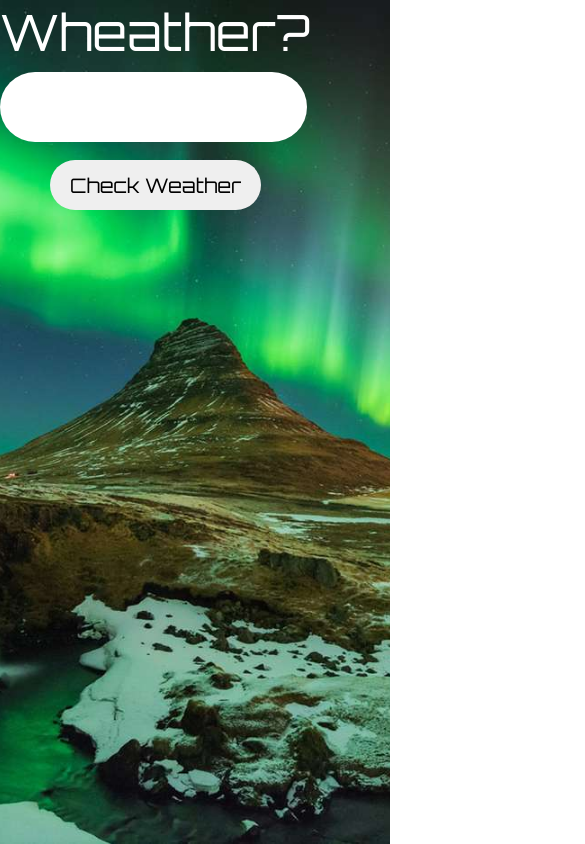
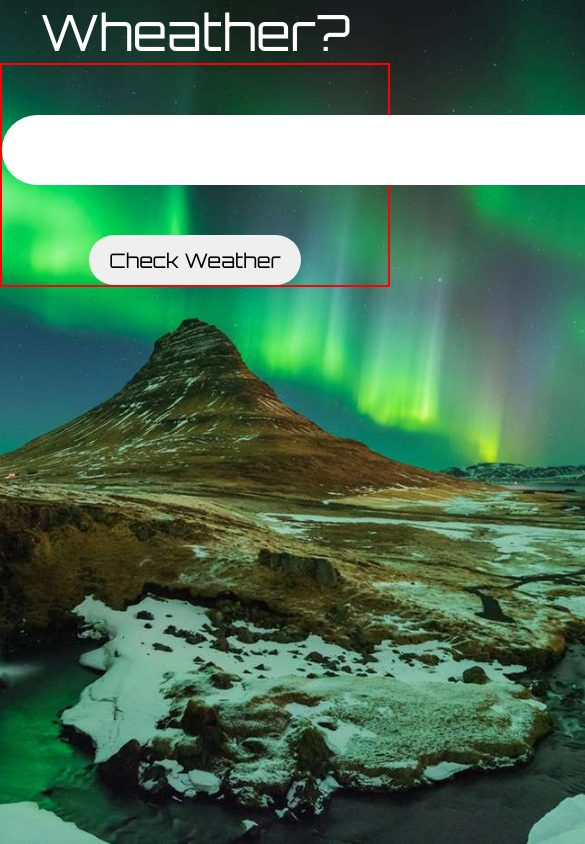
Before and after one commit to usama-bit137/weatherApp, a website built with webpack: page dist/index.html in a window 390 px wide. Shown: the top 844 px of the page, 585 px wide, since content can reach past the window. Built offline with nearby package versions, Linux system fonts and the light colour scheme.

Commit message:
missing icon issues fixed. fixed layout by using responsive design

```diff
--- a/src/layout.js
+++ b/src/layout.js
@@ -1,4 +1,11 @@
+import image from "./img/sun.png";
+
 export default function setLayout() {
+  const head = document.querySelector("head");
+  const icon = document.createElement("link");
+  icon.setAttribute("href", image);
+  icon.setAttribute("rel", "icon");
+  head.appendChild(icon);
   const body = document.querySelector("body");
   const header = document.createElement("header");
   const section = document.createElement("section");
--- a/src/style.css
+++ b/src/style.css
@@ -20,32 +20,60 @@ body {
 }
 
 header {
-  display: grid;
+  text-align: center;
   font-size: 50px;
   color: white;
   margin: auto;
 }
 
 form {
-  margin: auto;
+  display: flex;
+  justify-content: center;
+  border: 2px solid red;
+  gap: 50px;
+}
+
+@media (max-width: 1000px) {
+  form {
+    display: flex;
+    flex-direction: column;
+    justify-content: center;
+    margin: auto;
+  }
 }
 
 input {
   font-size: 20px;
   font-weight: bold;
   border: 0;
-  height: 50px;
+  min-height: 50px;
   border-radius: 50px;
   padding: 10px;
+  min-width: 600px;
 }
+
+
+@media (max-width: 1000px) {
+  input {
+     min-width: 600px;
+     margin: auto;
+   }
+ }
 
 button {
   border: 0;
   border-radius: 50px;
   padding: 5px 20px;
   font-size: 20px;
-  margin-left: 50px;
-  height: 50px;
+  min-height: 50px;
+  max-width: 300px;
+}
+
+@media (max-width: 1000px) {
+ button {
+    max-width: 300px;
+    margin: auto;
+  }
 }
 
 section {
@@ -59,11 +87,11 @@ section > * {
 
 img {
   width: 200px;
-  position: relative;
+  position: fixed;
   left: 50%;
-  top: 25%;
+  top: 40%;
   margin: -100px;
-  animation: rotation 3s infinite forwards ease-in-out;
+  animation: rotation 1s infinite forwards ease-in-out;
 }
 
 @keyframes rotation {
@@ -94,7 +122,7 @@ img {
 .card > * {
   text-align: center;
   color: white;
-  width: 300px;
+  min-width: 300px;
   margin: auto;
   padding: 20px;
 }
```
Also changed, not shown: dist/index.html, dist/main.js.
